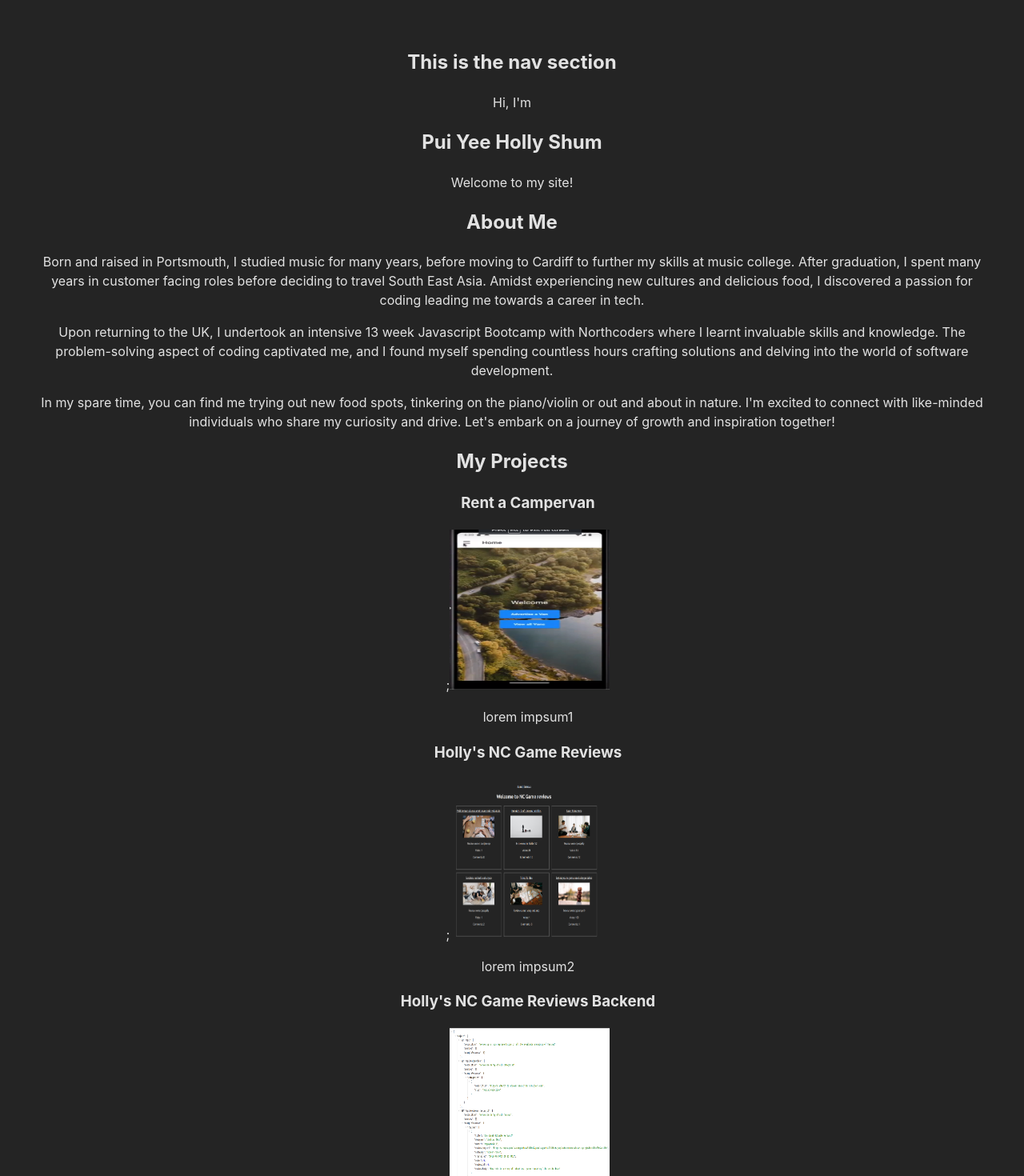
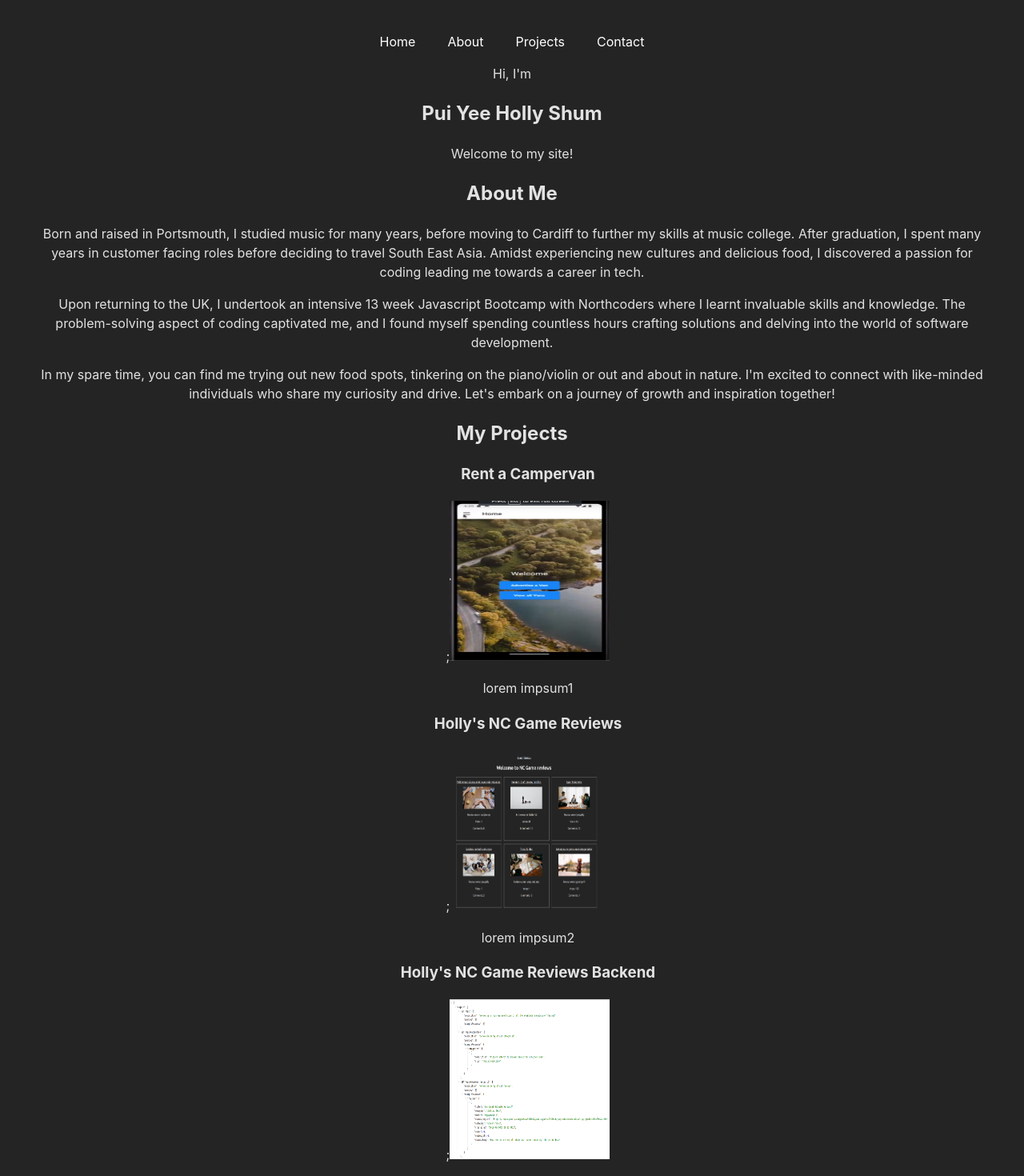
Before and after one commit to pyholly/Portfolio, a React (Vite) app: page / in a window 1280 px wide. Shown: the top 1470 px of the page at 80% size. Built offline with nearby package versions, Linux system fonts and the light colour scheme.

Commit message:
add navbar

```diff
--- a/components/Nav.jsx
+++ b/components/Nav.jsx
@@ -1,7 +1,10 @@
 export const Nav = () => {
   return (
-    <>
-      <h2>This is the nav section</h2>
-    </>
+    <nav>
+      <a href="#Home">Home</a>
+      <a href="#About">About</a>
+      <a href="#Projects">Projects</a>
+      <a href="#Contact">Contact</a>
+    </nav>
   );
 };
--- a/src/App.css
+++ b/src/App.css
@@ -5,6 +5,14 @@
   text-align: center;
 }
 
+/* Nav */
+a {
+  color: white;
+  padding: 20px;
+  text-decoration: none;
+}
+
+/* Projects */
 img {
  height: 200px;
  width: 200px
--- a/src/App.jsx
+++ b/src/App.jsx
@@ -8,13 +8,21 @@
 
 function App() {
   return (
-    <section>
+    <>
       <Nav />
-      <Home />
-      <About />
-      <Projects />
-      <Contact />
-    </section>
+      <section id="Home">
+        <Home />
+      </section>
+      <section id="About">
+        <About />
+      </section>
+      <section id="Projects">
+        <Projects />
+      </section>
+      <section id="Contact">
+        <Contact />
+      </section>
+    </>
   );
 }
 
```
